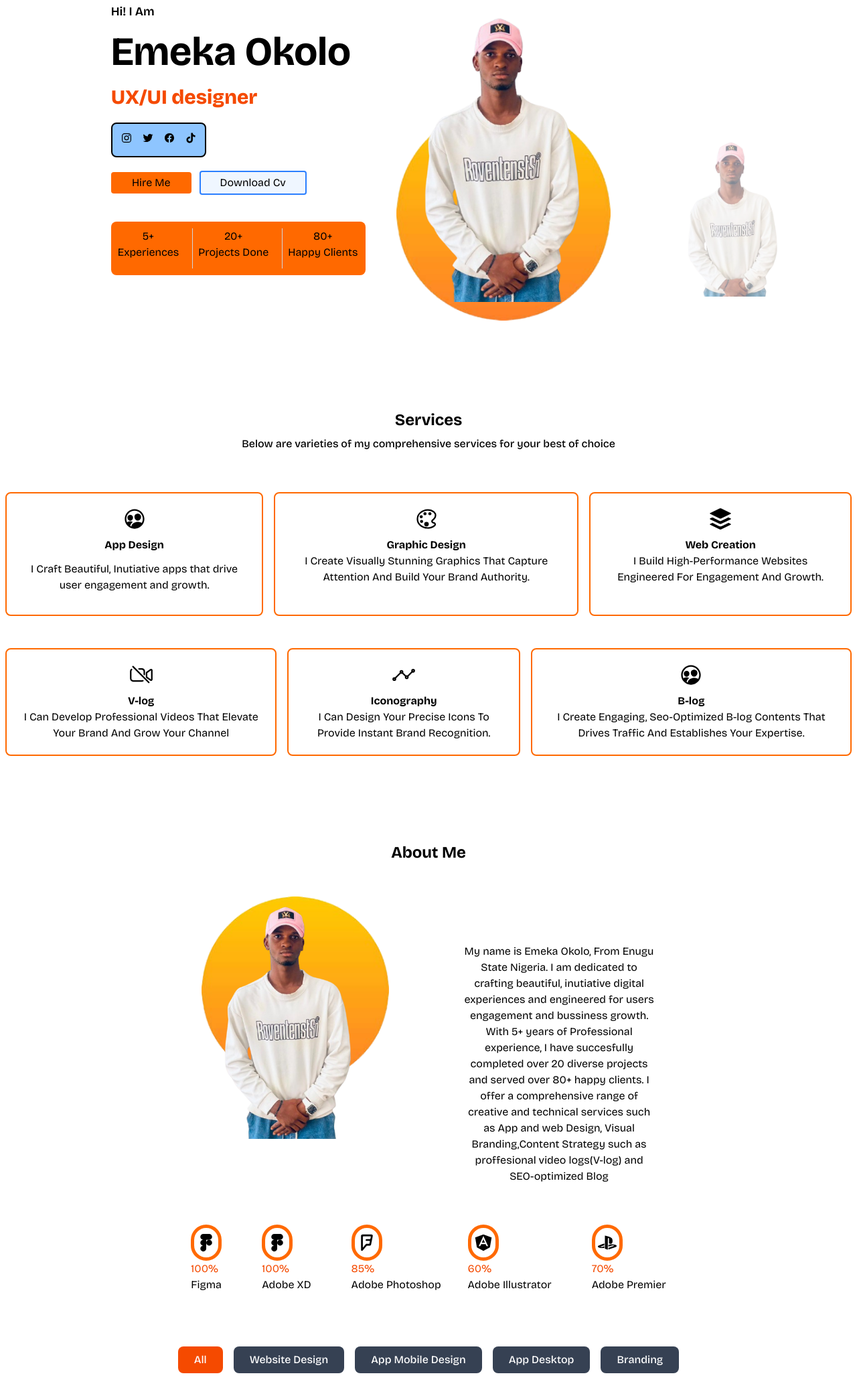
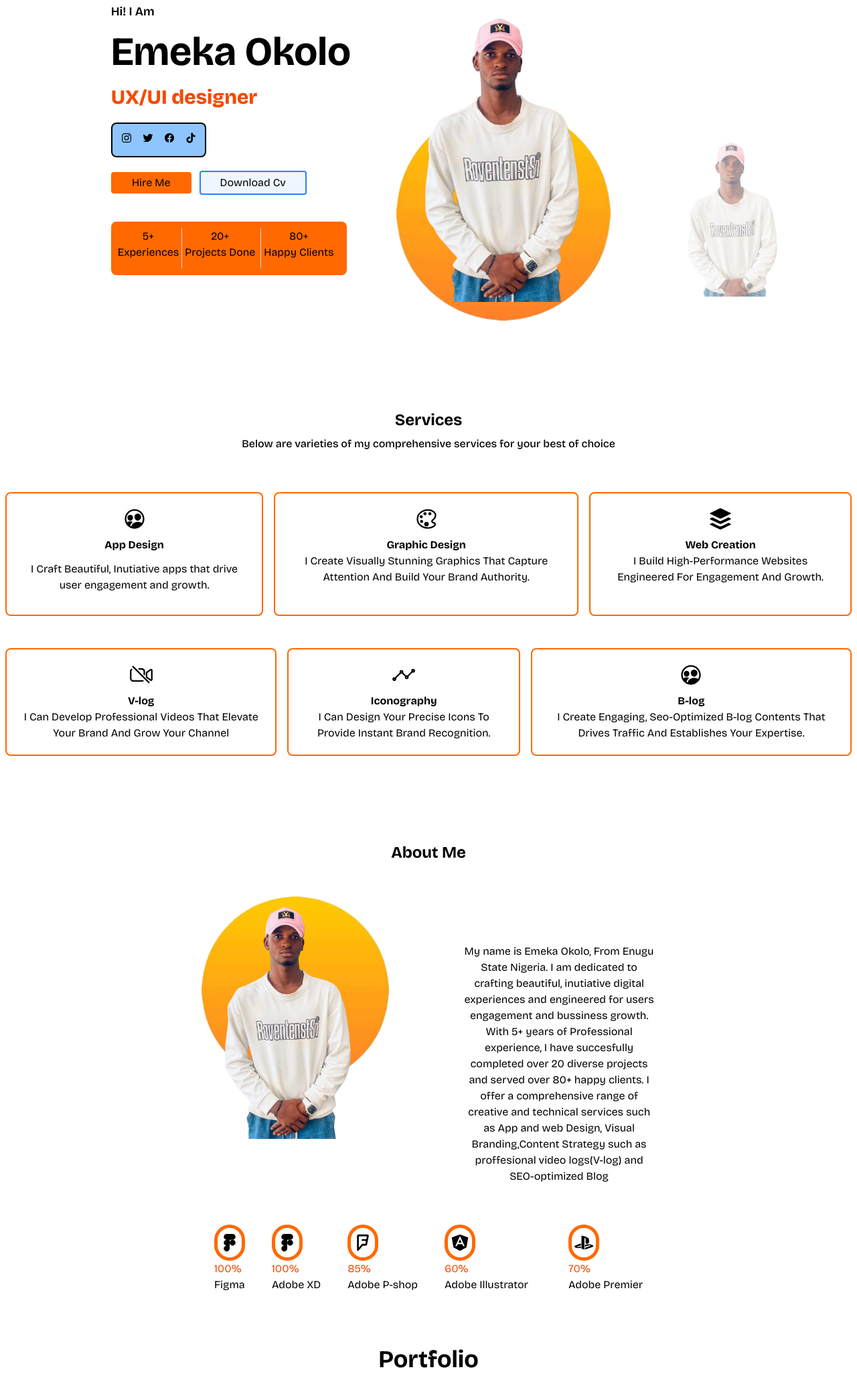
Before and after one commit to Emeka-Okolo/Portfolio-, a plain HTML site: page index.html in a window 1280 px wide. Shown: the part 161-2249 px from the top of the page at 67% size. Drawn offline with nearby package versions, Linux system fonts and the light colour scheme; a web font is replaced by a local one.

Commit message:
update1.4

```diff
--- a/index.html
+++ b/index.html
@@ -72,15 +72,15 @@
                         </button>
                     </div>
                     <div
-                        class="flex mt-10 border-2 border-transparent rounded-lg w-95 text-center p-2 bg-orange-500 mx-auto md:mx-0 ">
-                        <div class="mr-5">
+                        class="flex mt-10 border-2 border-transparent rounded-lg w-88 text-center p-2 bg-orange-500 mx-auto md:mx-0 ">
+                        <div class="mr-1">
                             5+<br>Experiences
                         </div>
-                        <div class="h-15 w-px bg-gray-300 mr-2"></div>
-                        <div class="mr-5">
+                        <div class="h-15 w-px bg-gray-300 mr-1"></div>
+                        <div class="mr-2">
                             20+<br>Projects Done
                         </div>
-                        <div class="h-15 w-px bg-gray-300 mr-2"></div>
+                        <div class="h-15 w-px bg-gray-300 mr-1"></div>
                         <div class="">
                             80+<br>Happy Clients
                         </div>
@@ -185,7 +185,7 @@
 
             <div class="flex flex-col md:flex-row justify-center">
                 <!-- Figma -->
-                <div class="flex flex-row md:flex-row justify-center gap-15 mt-15">
+                <div class="flex flex-row md:flex-row justify-center gap-10 mt-15">
                     <div>
                         <div class="">
                             <a href="../html/login.html"><ion-icon pt-3 name="logo-figma"
@@ -210,7 +210,7 @@
                                     class="flex p-1 text-4xl border-5 border-orange-500 w-7 rounded-full"></ion-icon></a>
                         </div>
                         <div class="text-orange-600">85%</div>
-                        <div>Adobe Photoshop</div>
+                        <div>Adobe P-shop</div>
                     </div>
                 </div>
 
@@ -240,8 +240,8 @@
 
 
         <!-- Portfolio Page -->
-        <div class="container mx-auto">
-            <h1 class="text-white text-4xl font-bold text-center mb-10">Portfolio</h1>
+        <div class="container mx-auto ">
+            <h1 class="text-black text-4xl font-bold text-center mt-20 mb-10">Portfolio</h1>
 
             <div id="filter-buttons" class="flex justify-center flex-wrap gap-4 mb-16">
                 <button data-filter="all"
```
